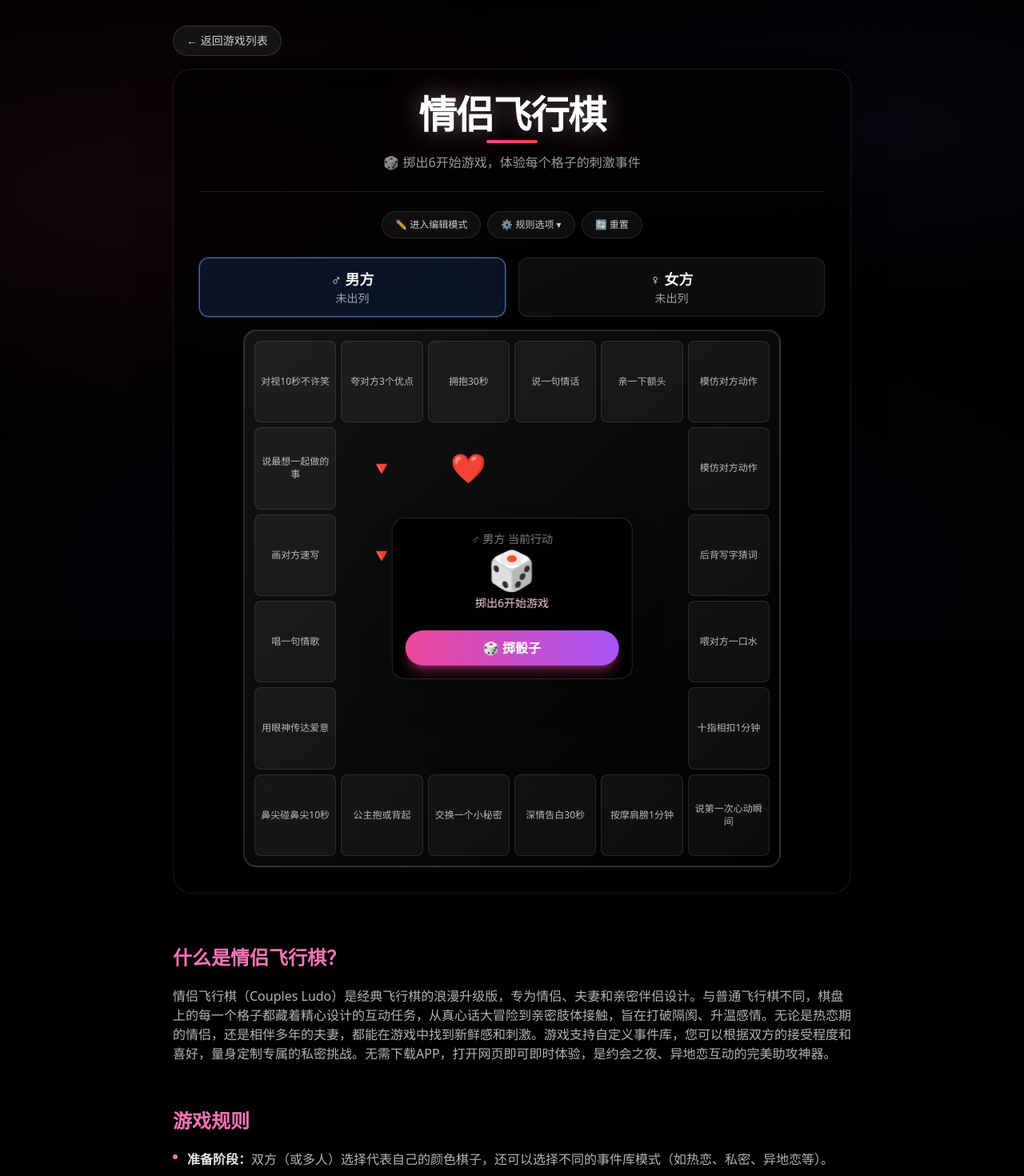
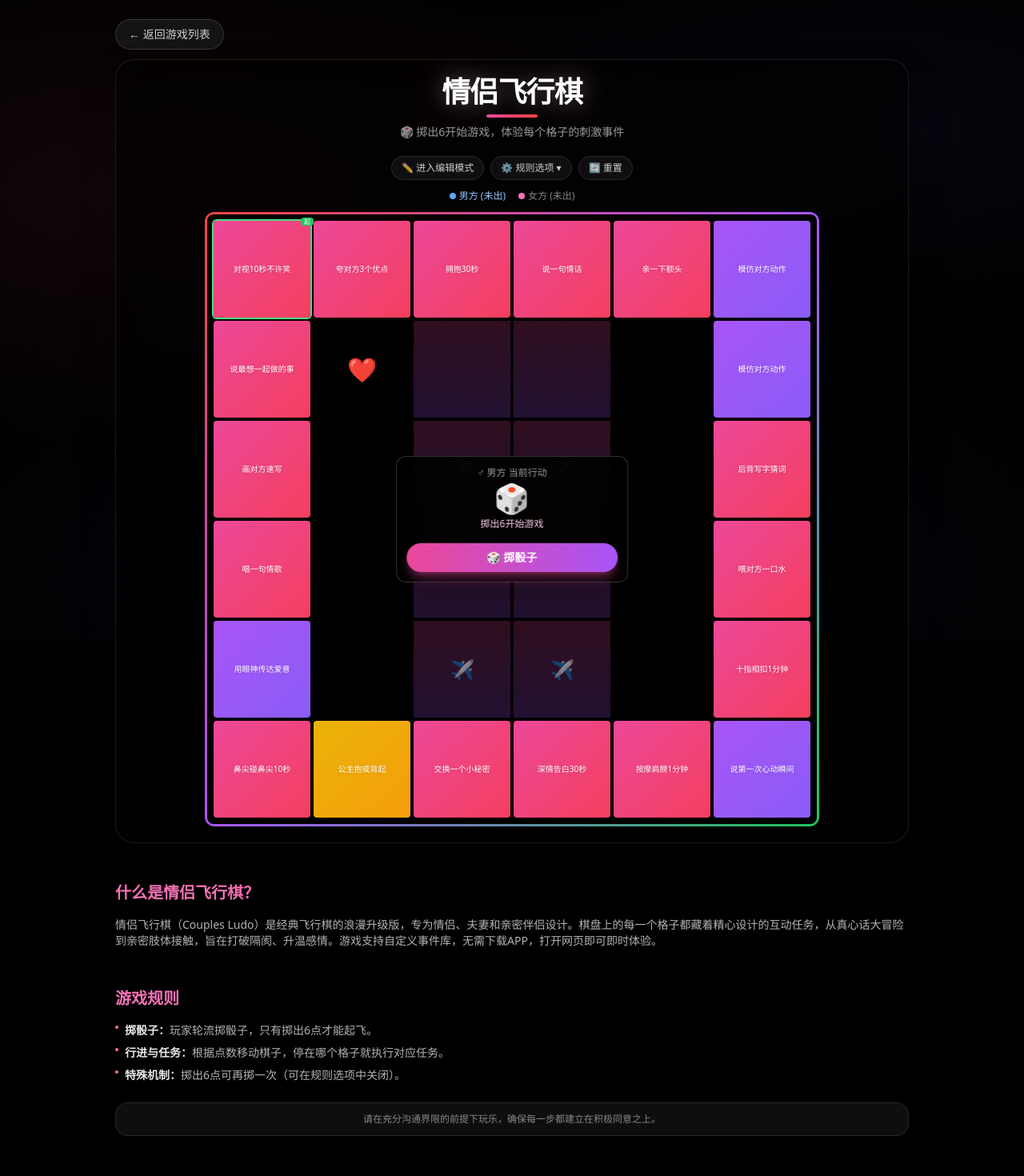
Before and after one commit to cnmgames/game, a Next.js app: page /game/flight in a window 1280 px wide. Shown: the top 1470 px of the page at 80% size. After the commit the page ends 1444 px from the top, so only its background shows below. Built offline with nearby package versions, Linux system fonts and the light colour scheme.

Commit message:
Update page.tsx

```diff
--- a/app/flight/page.tsx
+++ b/app/flight/page.tsx
@@ -3,12 +3,30 @@ import Link from "next/link";
 import { useState, useCallback } from "react";
 
 const defaultEvents = [
-  "对视10秒不许笑", "夸对方3个优点", "拥抱30秒", "说一句情话",
-  "亲一下额头", "模仿对方动作", "后背写字猜词", "喂对方一口水",
-  "十指相扣1分钟", "说第一次心动瞬间", "按摩肩膀1分钟", "深情告白30秒",
-  "交换一个小秘密", "公主抱或背起", "鼻尖碰鼻尖10秒", "用眼神传达爱意",
-  "唱一句情歌", "画对方速写", "说最想一起做的事", "感谢对方一件小事",
-  "许下一个小愿望", "甜蜜拥抱", "说最爱的瞬间", "亲一下手背",
+  { text: "对视10秒不许笑", color: "from-pink-500 to-rose-500" },
+  { text: "夸对方3个优点", color: "from-pink-500 to-rose-500" },
+  { text: "拥抱30秒", color: "from-pink-500 to-rose-500" },
+  { text: "说一句情话", color: "from-pink-500 to-rose-500" },
+  { text: "亲一下额头", color: "from-pink-500 to-rose-500" },
+  { text: "模仿对方动作", color: "from-purple-500 to-violet-500" },
+  { text: "后背写字猜词", color: "from-pink-500 to-rose-500" },
+  { text: "喂对方一口水", color: "from-pink-500 to-rose-500" },
+  { text: "十指相扣1分钟", color: "from-pink-500 to-rose-500" },
+  { text: "说第一次心动瞬间", color: "from-purple-500 to-violet-500" },
+  { text: "按摩肩膀1分钟", color: "from-pink-500 to-rose-500" },
+  { text: "深情告白30秒", color: "from-pink-500 to-rose-500" },
+  { text: "交换一个小秘密", color: "from-pink-500 to-rose-500" },
+  { text: "公主抱或背起", color: "from-yellow-500 to-amber-500" },
+  { text: "鼻尖碰鼻尖10秒", color: "from-pink-500 to-rose-500" },
+  { text: "用眼神传达爱意", color: "from-purple-500 to-violet-500" },
+  { text: "唱一句情歌", color: "from-pink-500 to-rose-500" },
+  { text: "画对方速写", color: "from-pink-500 to-rose-500" },
+  { text: "说最想一起做的事", color: "from-pink-500 to-rose-500" },
+  { text: "感谢对方一件小事", color: "from-blue-500 to-cyan-500" },
+  { text: "许下一个小愿望", color: "from-pink-500 to-rose-500" },
+  { text: "甜蜜拥抱", color: "from-pink-500 to-rose-500" },
+  { text: "说最爱的瞬间", color: "from-pink-500 to-rose-500" },
+  { text: "亲一下手背", color: "from-pink-500 to-rose-500" },
 ];
 
 export default function FlightGame() {
@@ -60,8 +78,8 @@ export default function FlightGame() {
           const curPos = turn === 1 ? p1Pos : p2Pos;
           const newPos = (curPos + final) % events.length;
           if (turn === 1) setP1Pos(newPos); else setP2Pos(newPos);
-          setCurrentEvent(events[newPos]);
-          addLog(`🎲 ${name}掷出${final}：${events[newPos]}`);
+          setCurrentEvent(events[newPos].text);
+          addLog(`🎲 ${name}掷出${final}：${events[newPos].text}`);
           if (final !== 6 || !rules.sixAgain) setTurn(turn === 1 ? 2 : 1);
           else addLog(`✨ ${name}掷出6，再掷一次！`);
         }
@@ -76,13 +94,13 @@ export default function FlightGame() {
 
   const openEdit = (idx: number) => {
     setEditingIdx(idx);
-    setEditText(events[idx]);
+    setEditText(events[idx].text);
   };
 
   const saveEdit = () => {
     if (editingIdx !== null) {
       const newEvents = [...events];
-      newEvents[editingIdx] = editText || events[editingIdx];
+      newEvents[editingIdx] = { ...newEvents[editingIdx], text: editText || events[editingIdx].text };
       setEvents(newEvents);
     }
     setEditingIdx(null);
@@ -104,152 +122,159 @@ export default function FlightGame() {
     return -1;
   };
 
+  // 中间通道的格子（第2-4行，第2-3列）
+  const isCenterPath = (row: number, col: number) => {
+    return row >= 1 && row <= 4 && col >= 2 && col <= 3;
+  };
+
   return (
     <>
       <div className="bg-aurora" />
-      <div className="relative z-10 mx-auto min-h-screen w-full max-w-4xl px-3.5 py-4 sm:px-6 sm:py-8">
-        <div className="mb-4">
+      <div className="relative z-10 mx-auto min-h-screen w-full max-w-5xl px-2 py-3 sm:px-4 sm:py-6">
+        <div className="mb-3">
           <Link href="/" className="back-btn">← 返回游戏列表</Link>
         </div>
 
-        <div className="game-container">
+        <div className="game-container !p-3 sm:!p-5">
           {/* 标题 */}
-          <div className="text-center mb-4 sm:mb-6">
-            <h1 className="game-title">情侣飞行棋</h1>
+          <div className="text-center mb-3 sm:mb-5">
+            <h1 className="game-title !text-2xl sm:!text-4xl">情侣飞行棋</h1>
             <div className="game-title-underline" />
-            <p className="mt-3 text-sm text-white/60 sm:text-base">🎲 掷出6开始游戏，体验每个格子的刺激事件</p>
+            <p className="mt-2 text-xs text-white/60 sm:text-sm">🎲 掷出6开始游戏，体验每个格子的刺激事件</p>
           </div>
 
-          <div className="border-t border-white/10 my-4 sm:my-6" />
-
           {/* 顶部按钮 */}
-          <div className="flex flex-wrap justify-center gap-2 mb-4 sm:mb-6">
-            <button onClick={() => setEditMode(!editMode)} className={`rounded-full border px-4 py-2 text-xs transition ${editMode ? "border-pink-400 bg-pink-500/20 text-pink-200" : "border-white/10 bg-white/5 text-white/80 hover:bg-white/10"}`}>
-              ✏️ {editMode ? "退出编辑模式" : "进入编辑模式"}
+          <div className="flex flex-wrap justify-center gap-2 mb-3">
+            <button onClick={() => setEditMode(!editMode)} className={`rounded-full border px-3 py-1.5 text-xs transition ${editMode ? "border-pink-400 bg-pink-500/20 text-pink-200" : "border-white/10 bg-white/5 text-white/80 hover:bg-white/10"}`}>
+              ✏️ {editMode ? "退出编辑" : "进入编辑模式"}
             </button>
-            <button onClick={() => setShowRules(true)} className="rounded-full border border-white/10 bg-white/5 px-4 py-2 text-xs text-white/80 hover:bg-white/10">⚙️ 规则选项 ▾</button>
-            <button onClick={reset} className="rounded-full border border-white/10 bg-white/5 px-4 py-2 text-xs text-white/80 hover:bg-white/10">🔄 重置</button>
+            <button onClick={() => setShowRules(true)} className="rounded-full border border-white/10 bg-white/5 px-3 py-1.5 text-xs text-white/80 hover:bg-white/10">⚙️ 规则选项 ▾</button>
+            <button onClick={reset} className="rounded-full border border-white/10 bg-white/5 px-3 py-1.5 text-xs text-white/80 hover:bg-white/10">🔄 重置</button>
           </div>
 
           {editMode && (
-            <div className="mb-4 rounded-xl border border-pink-300/30 bg-pink-500/10 p-3 text-xs text-pink-200">
-              ✏️ 编辑模式：点击任意格子修改事件内容
-              <button onClick={resetEvents} className="ml-3 underline hover:text-pink-100">恢复默认</button>
+            <div className="mb-3 rounded-lg border border-pink-300/30 bg-pink-500/10 p-2 text-xs text-pink-200 text-center">
+              ✏️ 点击任意格子修改事件
+              <button onClick={resetEvents} className="ml-2 underline hover:text-pink-100">恢复默认</button>
             </div>
           )}
 
           {/* 玩家状态 */}
-          <div className="mb-4 grid grid-cols-2 gap-3 sm:gap-4">
-            <div className={`rounded-xl border p-3 text-center transition ${turn === 1 ? "border-blue-400/60 bg-blue-500/15 ring-1 ring-blue-400/30" : "border-white/10 bg-white/5"}`}>
-              <div className="text-base font-semibold sm:text-lg">♂ 男方</div>
-              <div className="text-xs text-white/60 sm:text-sm">{p1Out ? `位置 ${p1Pos + 1}` : "未出列"}</div>
-            </div>
-            <div className={`rounded-xl border p-3 text-center transition ${turn === 2 ? "border-pink-400/60 bg-pink-500/15 ring-1 ring-pink-400/30" : "border-white/10 bg-white/5"}`}>
-              <div className="text-base font-semibold sm:text-lg">♀ 女方</div>
-              <div className="text-xs text-white/60 sm:text-sm">{p2Out ? `位置 ${p2Pos + 1}` : "未出列"}</div>
-            </div>
+          <div className="mb-3 flex justify-center gap-4 text-xs">
+            <span className={`flex items-center gap-1 ${turn === 1 ? "text-blue-300" : "text-white/50"}`}>
+              <span className="w-2 h-2 rounded-full bg-blue-400" /> 男方 {p1Out ? `(${p1Pos + 1})` : "(未出)"}
+            </span>
+            <span className={`flex items-center gap-1 ${turn === 2 ? "text-pink-300" : "text-white/50"}`}>
+              <span className="w-2 h-2 rounded-full bg-pink-400" /> 女方 {p2Out ? `(${p2Pos + 1})` : "(未出)"}
+            </span>
           </div>
 
-          {/* 大棋盘 */}
-          <div className="relative mx-auto aspect-square w-full max-w-2xl rounded-2xl border-2 border-white/15 bg-gradient-to-br from-zinc-900/80 to-black/80 p-2 sm:p-3 shadow-2xl">
-            <div className="grid h-full grid-cols-6 grid-rows-6 gap-1 sm:gap-1.5">
+          {/* 大棋盘 - 彩色渐变边框 */}
+          <div className="relative mx-auto aspect-square w-full max-w-3xl rounded-xl p-[3px] bg-gradient-to-br from-red-500 via-purple-500 to-green-500">
+            <div className="relative h-full w-full rounded-lg bg-black p-1.5 sm:p-2">
+              <div className="grid h-full grid-cols-6 grid-rows-6 gap-0.5 sm:gap-1">
                 {Array.from({ length: 36 }).map((_, i) => {
                   const row = Math.floor(i / 6), col = i % 6;
                   const idx = getBoardIdx(row, col);
+
+                  // 中间通道
+                  if (isCenterPath(row, col)) {
+                    const isPathCol = col === 2 || col === 3;
+                    const planePositions = [1, 2, 3]; // 中间行显示飞机
+                    const showPlane = isPathCol && planePositions.includes(row - 1);
+                    return (
+                      <div key={i} className={`flex items-center justify-center ${isPathCol ? "bg-gradient-to-b from-pink-500/20 to-purple-500/20" : ""}`}>
+                        {showPlane && <span className="text-lg sm:text-2xl opacity-60">✈️</span>}
+                      </div>
+                    );
+                  }
+
+                  // 中间空白（心形区域）
                   if (idx === -1) {
                     return (
                       <div key={i} className="flex items-center justify-center">
-                      {row === 1 && col === 1 && <span className="text-xl sm:text-2xl">🔻</span>}
-                      {row === 1 && col === 2 && <span className="text-2xl sm:text-4xl">❤️</span>}
-                      {row === 2 && col === 1 && <span className="text-xl sm:text-2xl">🔻</span>}
+                        {row === 1 && col === 1 && <span className="text-xl sm:text-3xl">❤️</span>}
                       </div>
                     );
                   }
+
+                  const event = events[idx];
                   const p1Here = p1Out && p1Pos === idx;
                   const p2Here = p2Out && p2Pos === idx;
+                  const isStart = idx === 0;
+                  const isEnd = idx === events.length - 1;
+
                   return (
                     <button
                       key={i}
                       onClick={() => editMode && openEdit(idx)}
-                    className={`relative flex items-center justify-center rounded-lg border p-1 text-center text-[10px] leading-tight transition-all sm:text-xs ${
-                      p1Here || p2Here ? "border-pink-400/70 bg-pink-500/25 ring-2 ring-pink-400/40" : "border-white/10 bg-white/5"
-                    } ${editMode ? "cursor-pointer hover:border-pink-400/50 hover:bg-pink-500/10" : ""}`}
+                      className={`relative flex items-center justify-center rounded bg-gradient-to-br ${event.color} p-0.5 text-center text-[8px] leading-tight text-white shadow-md transition-all hover:scale-105 hover:shadow-lg sm:text-[10px] ${
+                        p1Here || p2Here ? "ring-2 ring-white ring-offset-1 ring-offset-black scale-105" : ""
+                      } ${isStart ? "ring-2 ring-green-400" : ""} ${isEnd ? "ring-2 ring-yellow-400" : ""} ${editMode ? "cursor-pointer" : ""}`}
                     >
-                    <span className="text-white/70 line-clamp-3">{events[idx]}</span>
-                    {p1Here && <span className="absolute -top-1.5 -left-1.5 text-base sm:text-lg">✈️</span>}
-                    {p2Here && <span className="absolute -bottom-1.5 -right-1.5 text-base sm:text-lg">✈️</span>}
+                      <span className="line-clamp-3 px-0.5 font-medium drop-shadow">{event.text}</span>
+                      {p1Here && <span className="absolute -top-1 -left-1 text-sm sm:text-base">✈️</span>}
+                      {p2Here && <span className="absolute -bottom-1 -right-1 text-sm sm:text-base">✈️</span>}
+                      {isStart && <span className="absolute -top-1 -right-1 text-[8px] bg-green-500 rounded px-1">起</span>}
+                      {isEnd && <span className="absolute -top-1 -right-1 text-[8px] bg-yellow-500 rounded px-1">终</span>}
                     </button>
                   );
                 })}
               </div>
 
               {/* 中间浮动操作面板 */}
-            <div className="absolute left-1/2 top-1/2 z-10 w-[45%] -translate-x-1/2 -translate-y-1/2 rounded-2xl border border-white/15 bg-black/85 p-3 text-center shadow-2xl backdrop-blur-xl sm:p-4">
-              <div className="mb-1 text-xs text-white/50 sm:text-sm">
+              <div className="absolute left-1/2 top-1/2 z-10 w-[38%] -translate-x-1/2 -translate-y-1/2 rounded-xl border border-white/20 bg-black/90 p-2 text-center shadow-2xl backdrop-blur-xl sm:p-3">
+                <div className="mb-1 text-[10px] text-white/60 sm:text-xs">
                   {turn === 1 ? "♂ 男方" : "♀ 女方"} 当前行动
                 </div>
-              <div className={`mb-2 text-4xl sm:text-5xl ${rolling ? "dice-rolling" : ""}`}>
+                <div className={`mb-1 text-2xl sm:text-4xl ${rolling ? "dice-rolling" : ""}`}>
                   {dice > 0 ? diceFaces[dice] : "🎲"}
                 </div>
-              <div className="mb-3 min-h-[32px] text-xs text-pink-200 sm:text-sm">
+                <div className="mb-2 min-h-[24px] text-[10px] text-pink-200 sm:text-xs line-clamp-2">
                   {currentEvent}
                 </div>
                 <button
                   onClick={rollDice}
                   disabled={rolling || editMode}
-                className="w-full rounded-full bg-gradient-to-r from-pink-500 to-purple-500 py-2 text-sm font-semibold text-white shadow-lg shadow-pink-500/40 transition hover:from-pink-400 hover:to-purple-400 disabled:opacity-50 sm:py-2.5 sm:text-base"
+                  className="w-full rounded-full bg-gradient-to-r from-pink-500 to-purple-500 py-1.5 text-xs font-semibold text-white shadow-lg shadow-pink-500/40 transition hover:from-pink-400 hover:to-purple-400 disabled:opacity-50 sm:py-2 sm:text-sm"
                 >
                   {rolling ? "掷骰中..." : "🎲 掷骰子"}
                 </button>
               </div>
             </div>
+          </div>
 
           {/* 游戏记录 */}
           {logs.length > 0 && (
-            <div className="mt-6 rounded-xl border border-white/10 bg-black/20 p-4">
+            <div className="mt-4 rounded-xl border border-white/10 bg-black/20 p-3">
               <div className="mb-2 text-xs font-semibold text-white/60">📚 游戏记录</div>
-              <div className="max-h-32 space-y-1 overflow-y-auto">
-                {logs.map((log, i) => <div key={i} className="text-xs text-white/70">{log}</div>)}
+              <div className="max-h-24 space-y-1 overflow-y-auto">
+                {logs.map((log, i) => <div key={i} className="text-[10px] text-white/70 sm:text-xs">{log}</div>)}
               </div>
             </div>
           )}
         </div>
 
         {/* 底部介绍 */}
-        <div className="mt-10 space-y-10 sm:mt-16 sm:space-y-14">
+        <div className="mt-8 space-y-8 sm:mt-12 sm:space-y-12">
           <div>
-            <h2 className="mb-5 text-xl font-bold text-pink-400 sm:text-2xl">什么是情侣飞行棋？</h2>
-            <p className="text-sm leading-relaxed text-white/70 sm:text-base">
-              情侣飞行棋（Couples Ludo）是经典飞行棋的浪漫升级版，专为情侣、夫妻和亲密伴侣设计。与普通飞行棋不同，棋盘上的每一个格子都藏着精心设计的互动任务，从真心话大冒险到亲密肢体接触，旨在打破隔阂、升温感情。无论是热恋期的情侣，还是相伴多年的夫妻，都能在游戏中找到新鲜感和刺激。游戏支持自定义事件库，您可以根据双方的接受程度和喜好，量身定制专属的私密挑战。无需下载APP，打开网页即可即时体验，是约会之夜、异地恋互动的完美助攻神器。
+            <h2 className="mb-4 text-lg font-bold text-pink-400 sm:text-xl">什么是情侣飞行棋？</h2>
+            <p className="text-xs leading-relaxed text-white/70 sm:text-sm">
+              情侣飞行棋（Couples Ludo）是经典飞行棋的浪漫升级版，专为情侣、夫妻和亲密伴侣设计。棋盘上的每一个格子都藏着精心设计的互动任务，从真心话大冒险到亲密肢体接触，旨在打破隔阂、升温感情。游戏支持自定义事件库，无需下载APP，打开网页即可即时体验。
             </p>
           </div>
           <div>
-            <h2 className="mb-5 text-xl font-bold text-pink-400 sm:text-2xl">游戏规则</h2>
-            <ul className="space-y-3 text-sm text-white/70 sm:text-base">
-              <li className="flex gap-3"><span className="mt-1.5 h-1.5 w-1.5 shrink-0 rounded-full bg-pink-400" /><span><strong className="text-white/90">准备阶段：</strong>双方（或多人）选择代表自己的颜色棋子，还可以选择不同的事件库模式（如热恋、私密、异地恋等）。</span></li>
-              <li className="flex gap-3"><span className="mt-1.5 h-1.5 w-1.5 shrink-0 rounded-full bg-pink-400" /><span><strong className="text-white/90">掷骰子：</strong>玩家轮流掷骰子。只有掷出6点，棋子才能从基地起飞进入棋盘。</span></li>
-              <li className="flex gap-3"><span className="mt-1.5 h-1.5 w-1.5 shrink-0 rounded-full bg-pink-400" /><span><strong className="text-white/90">行进与任务：</strong>根据骰子点数移动棋子。当棋子停留在某个格子上时，必须执行该格子对应的事件任务（如"亲吻对方"、"说出真心话"等）。</span></li>
-              <li className="flex gap-3"><span className="mt-1.5 h-1.5 w-1.5 shrink-0 rounded-full bg-pink-400" /><span><strong className="text-white/90">特殊机制：</strong>如果掷出6点，可以额外再掷一次。如果棋子移动终点刚好有对方棋子，可以将对方撞回基地（可视规则设定开启或关闭）。</span></li>
-              <li className="flex gap-3"><span className="mt-1.5 h-1.5 w-1.5 shrink-0 rounded-full bg-pink-400" /><span><strong className="text-white/90">胜利条件：</strong>率先将所有棋子移动到棋盘中心终点的玩家获胜。赢家通常可以获得输家提供的特别奖励（由双方约定）。</span></li>
+            <h2 className="mb-4 text-lg font-bold text-pink-400 sm:text-xl">游戏规则</h2>
+            <ul className="space-y-2 text-xs text-white/70 sm:text-sm">
+              <li className="flex gap-2"><span className="mt-1 h-1 w-1 shrink-0 rounded-full bg-pink-400" /><span><strong className="text-white/90">掷骰子：</strong>玩家轮流掷骰子，只有掷出6点才能起飞。</span></li>
+              <li className="flex gap-2"><span className="mt-1 h-1 w-1 shrink-0 rounded-full bg-pink-400" /><span><strong className="text-white/90">行进与任务：</strong>根据点数移动棋子，停在哪个格子就执行对应任务。</span></li>
+              <li className="flex gap-2"><span className="mt-1 h-1 w-1 shrink-0 rounded-full bg-pink-400" /><span><strong className="text-white/90">特殊机制：</strong>掷出6点可再掷一次（可在规则选项中关闭）。</span></li>
             </ul>
-          </div>
-          <div>
-            <h2 className="mb-5 text-xl font-bold text-pink-400 sm:text-2xl">常见问题 (FAQ)</h2>
-            <div className="grid gap-4 sm:grid-cols-2 sm:gap-6">
-              <div className="rounded-2xl border border-white/10 bg-zinc-900/50 p-5">
-                <h3 className="mb-2 text-base font-semibold text-white sm:text-lg">异地恋可以玩吗？</h3>
-                <p className="text-sm leading-relaxed text-white/60">当然可以！我们特别设计了"异地恋模式"事件库，包含专门针对视频通话场景的互动任务。利用内置的联机功能，双方只需进入同一个房间号，即可实时同步棋盘状态，跨越距离感受彼此的陪伴。</p>
-              </div>
-              <div className="rounded-2xl border border-white/10 bg-zinc-900/50 p-5">
-                <h3 className="mb-2 text-base font-semibold text-white sm:text-lg">需要下载 APP 吗？</h3>
-                <p className="text-sm leading-relaxed text-white/60">不需要。情侣飞行棋是基于网页的在线游戏（Web App），支持电脑、平板和手机浏览器直接访问。您可以将网页添加到手机主屏幕，享受类似APP的全屏流畅体验，既不占内存又方便快捷。</p>
-              </div>
-            </div>
           </div>
         </div>
 
-        <div className="footer-card">
-          <p>请在充分沟通界限的前提下玩乐，确保每一步都建立在积极同意之上。</p>
+        <div className="footer-card !mt-6 !p-3">
+          <p className="text-[10px] sm:text-xs">请在充分沟通界限的前提下玩乐，确保每一步都建立在积极同意之上。</p>
         </div>
       </div>
 
```
Lines whose indentation alone changed are shown as unchanged.
